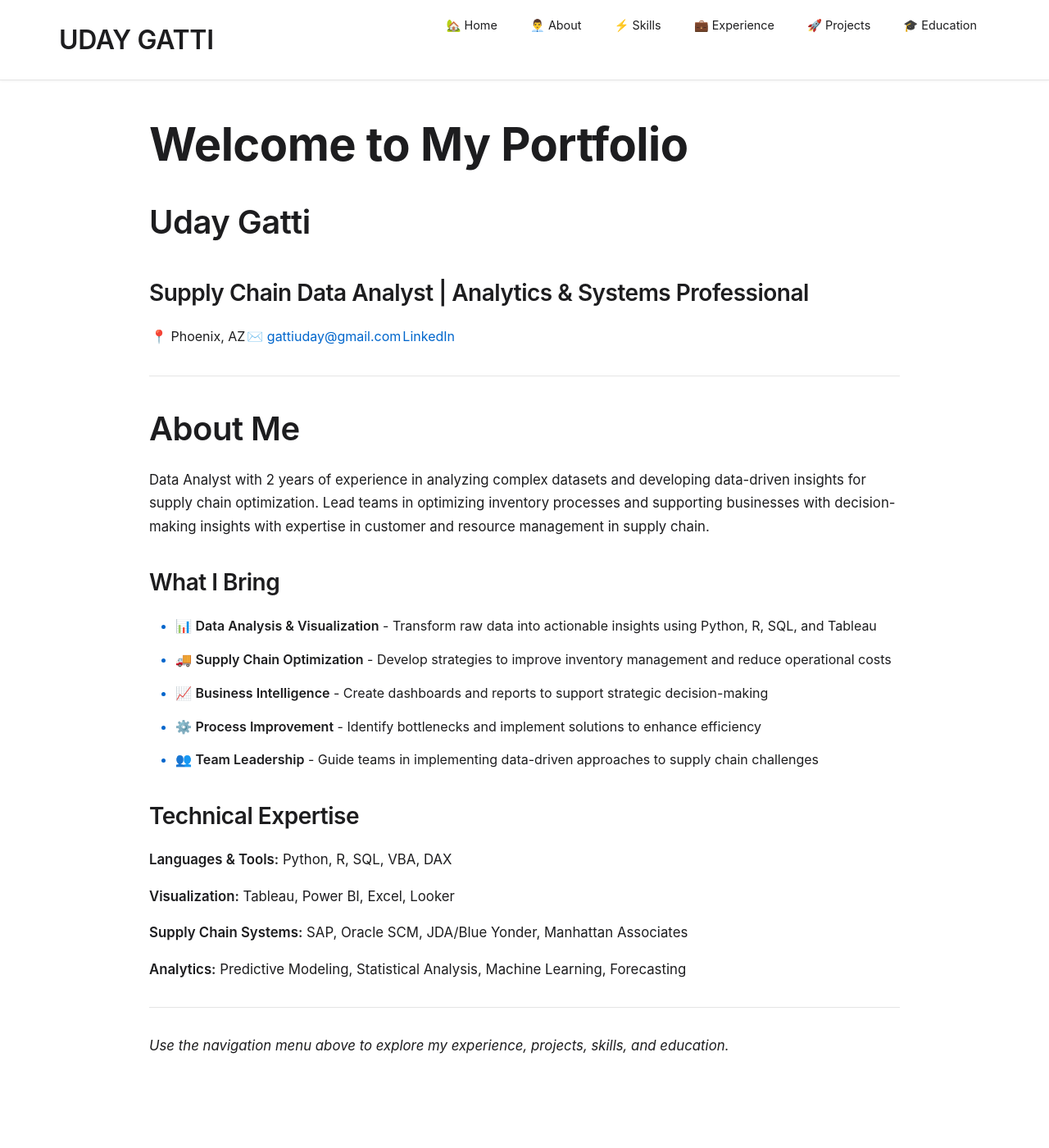
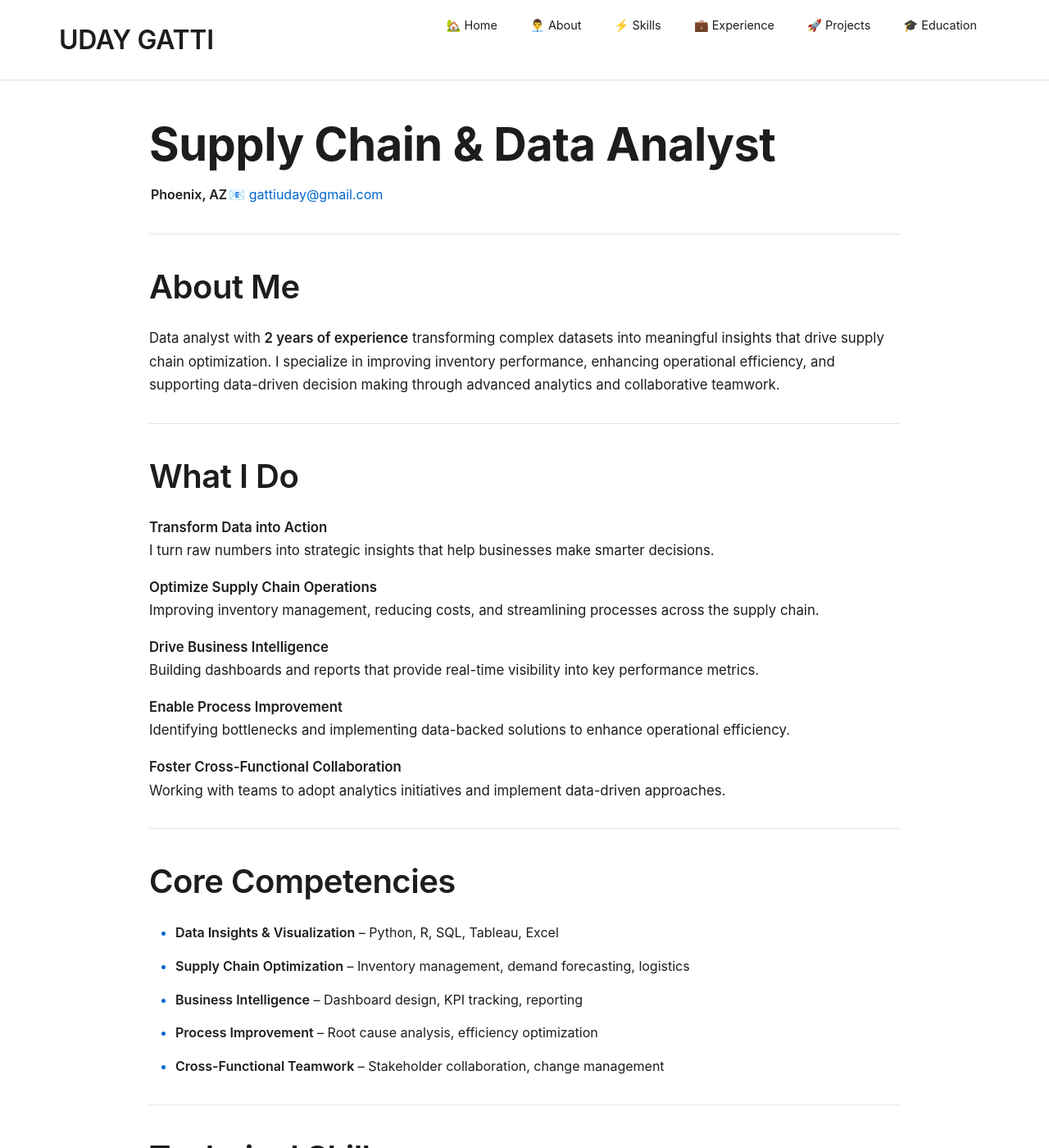
Before and after one commit to gattiuday/portfolio, a Jekyll site: the page built from index.md, in a window 1280 px wide and 1400 px high. Shown: the whole window at 82% size. Built offline with Jekyll 4.4.1, drawn with Linux system fonts in a browser that asks for light colours; some of the changed text lies outside the part shown.

Commit message:
Rewrite homepage with professional portfolio copy - remove LinkedIn, add modern UX tone

```diff
--- a/index.md
+++ b/index.md
@@ -3,37 +3,63 @@ layout: default
 title: Home
 ---
 
-# Welcome to My Portfolio
+# Supply Chain & Data Analyst
 
-## Uday Gatti
-### Supply Chain Data Analyst | Analytics & Systems Professional
-
-📍 Phoenix, AZ | ✉️ [gattiuday@gmail.com](mailto:gattiuday@gmail.com) | [LinkedIn](https://in.linkedin.com/in/gattiuday)
+**Phoenix, AZ** | 📧 [gattiuday@gmail.com](mailto:gattiuday@gmail.com)
 
 ---
 
 ## About Me
 
-Data Analyst with 2 years of experience in analyzing complex datasets and developing data-driven insights for supply chain optimization. Lead teams in optimizing inventory processes and supporting businesses with decision-making insights with expertise in customer and resource management in supply chain.
-
-### What I Bring
-
-- 📊 **Data Analysis & Visualization** - Transform raw data into actionable insights using Python, R, SQL, and Tableau
-- 🚚 **Supply Chain Optimization** - Develop strategies to improve inventory management and reduce operational costs
-- 📈 **Business Intelligence** - Create dashboards and reports to support strategic decision-making
-- ⚙️ **Process Improvement** - Identify bottlenecks and implement solutions to enhance efficiency
-- 👥 **Team Leadership** - Guide teams in implementing data-driven approaches to supply chain challenges
-
-### Technical Expertise
-
-**Languages & Tools:** Python, R, SQL, VBA, DAX
-
-**Visualization:** Tableau, Power BI, Excel, Looker
-
-**Supply Chain Systems:** SAP, Oracle SCM, JDA/Blue Yonder, Manhattan Associates
-
-**Analytics:** Predictive Modeling, Statistical Analysis, Machine Learning, Forecasting
+Data analyst with **2 years of experience** transforming complex datasets into meaningful insights that drive supply chain optimization. I specialize in improving inventory performance, enhancing operational efficiency, and supporting data-driven decision making through advanced analytics and collaborative teamwork.
 
 ---
 
+## What I Do
+
+**Transform Data into Action**
+I turn raw numbers into strategic insights that help businesses make smarter decisions.
+
+**Optimize Supply Chain Operations**
+Improving inventory management, reducing costs, and streamlining processes across the supply chain.
+
+**Drive Business Intelligence**
+Building dashboards and reports that provide real-time visibility into key performance metrics.
+
+**Enable Process Improvement**
+Identifying bottlenecks and implementing data-backed solutions to enhance operational efficiency.
+
+**Foster Cross-Functional Collaboration**
+Working with teams to adopt analytics initiatives and implement data-driven approaches.
+
+---
+
+## Core Competencies
+
+- **Data Insights & Visualization** – Python, R, SQL, Tableau, Excel
+- **Supply Chain Optimization** – Inventory management, demand forecasting, logistics
+- **Business Intelligence** – Dashboard design, KPI tracking, reporting
+- **Process Improvement** – Root cause analysis, efficiency optimization
+- **Cross-Functional Teamwork** – Stakeholder collaboration, change management
+
+---
+
+## Technical Skills
+
+**Programming & Analysis**
+Python, R, SQL, VBA, DAX
+
+**Visualization & BI Tools**
+Tableau, Power BI, Excel, Looker
+
+**Supply Chain Systems**
+SAP, Oracle SCM, JDA/Blue Yonder, Manhattan Associates
+
+**Advanced Analytics**
+Predictive Modeling, Statistical Analysis, Machine Learning, Forecasting
+
+---
+
+## Explore My Work
+
 *Use the navigation menu above to explore my experience, projects, skills, and education.*
```
